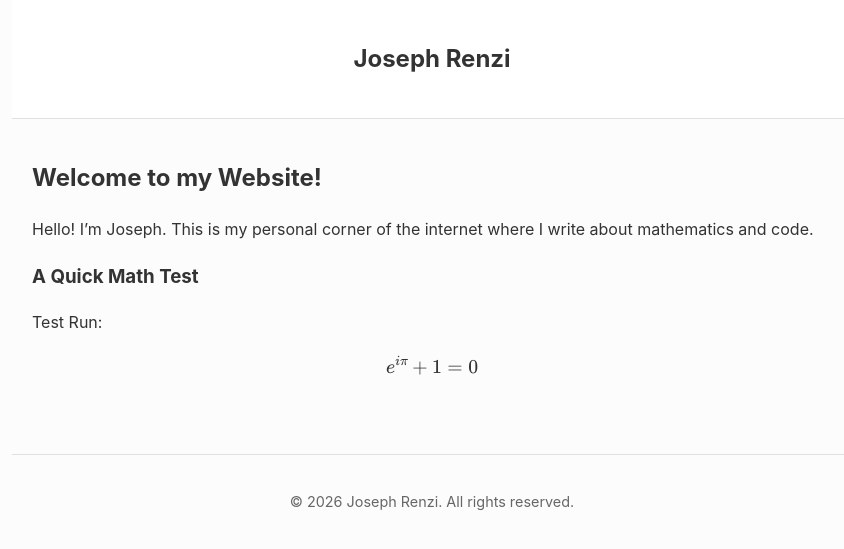
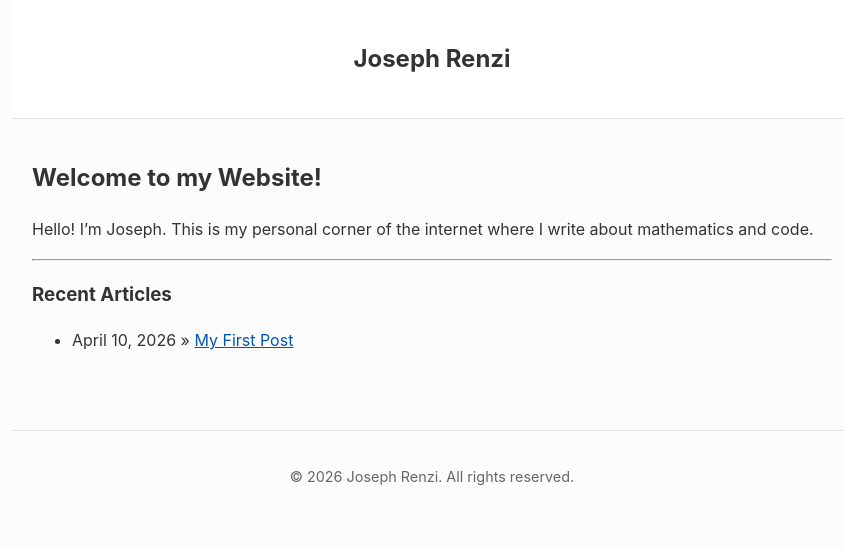
Before and after one commit to JosephRenzi/josephrenzi.github.io, a Jekyll site: the page built from index.md, in a window 1280 px wide. Shown: the top 549 px of the page, without its empty margins (208-1052 px from the left). Built offline with Jekyll 4.4.1, drawn with Linux system fonts in a browser that asks for light colours; our own code applies the rules of GitHub Pages for plain Markdown files.

Commit message:
Update index.md

```diff
--- a/index.md
+++ b/index.md
@@ -6,8 +6,17 @@ layout: default
 
 Hello! I'm Joseph. This is my personal corner of the internet where I write about mathematics and code.
 
-### A Quick Math Test
+---
 
-Test Run:
+### Recent Articles
 
-$$ e^{i\pi} + 1 = 0 $$
+<!-- This "for loop" goes through every post in the _posts folder -->
+<ul>
+  {% for post in site.posts %}
+    <li>
+      <!-- This creates a clickable link to the post, and prints the date -->
+      <span>{{ post.date | date: "%B %d, %Y" }}</span> &raquo;
+      <a href="{{ post.url | relative_url }}">{{ post.title }}</a>
+    </li>
+  {% endfor %}
+</ul>
```
